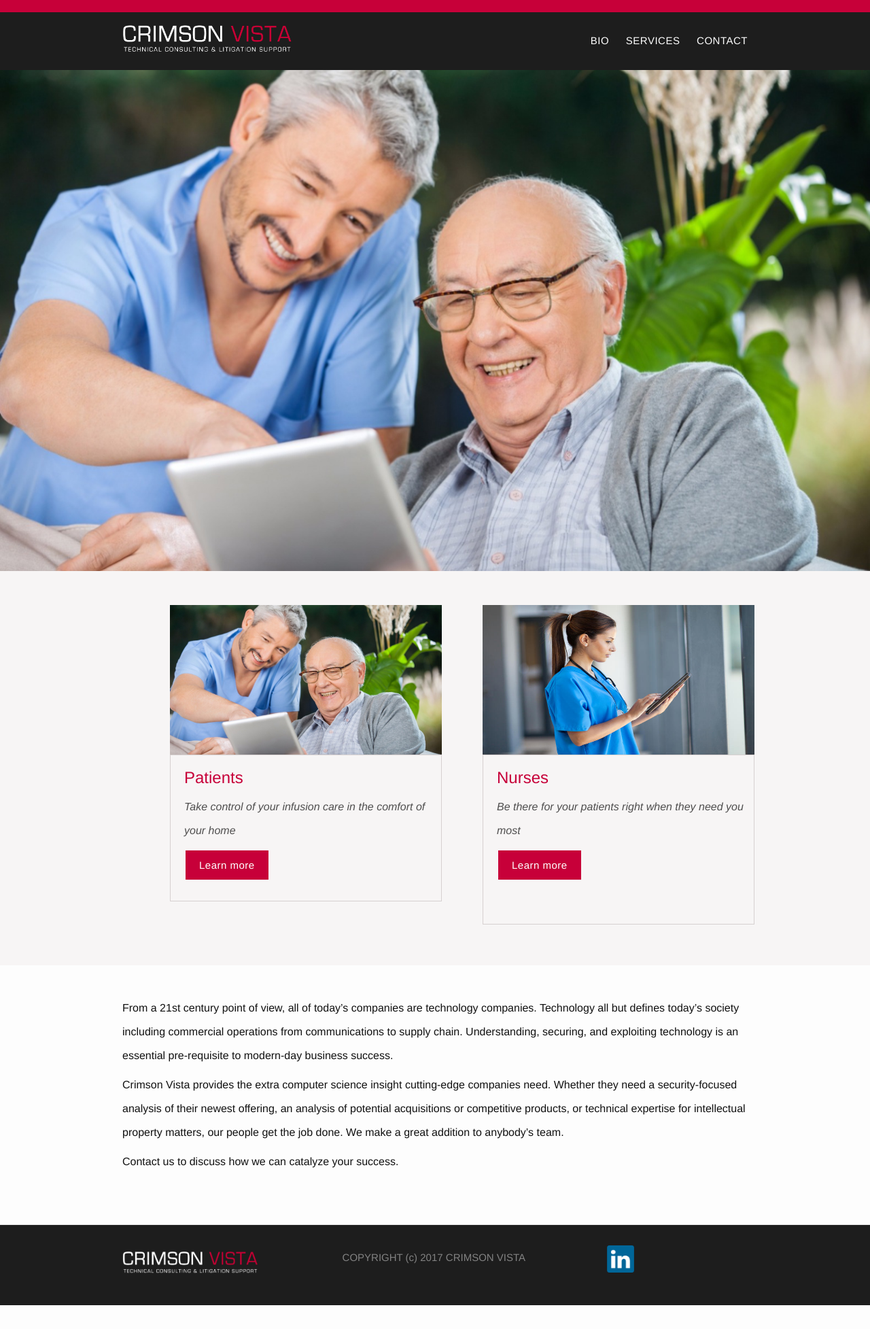
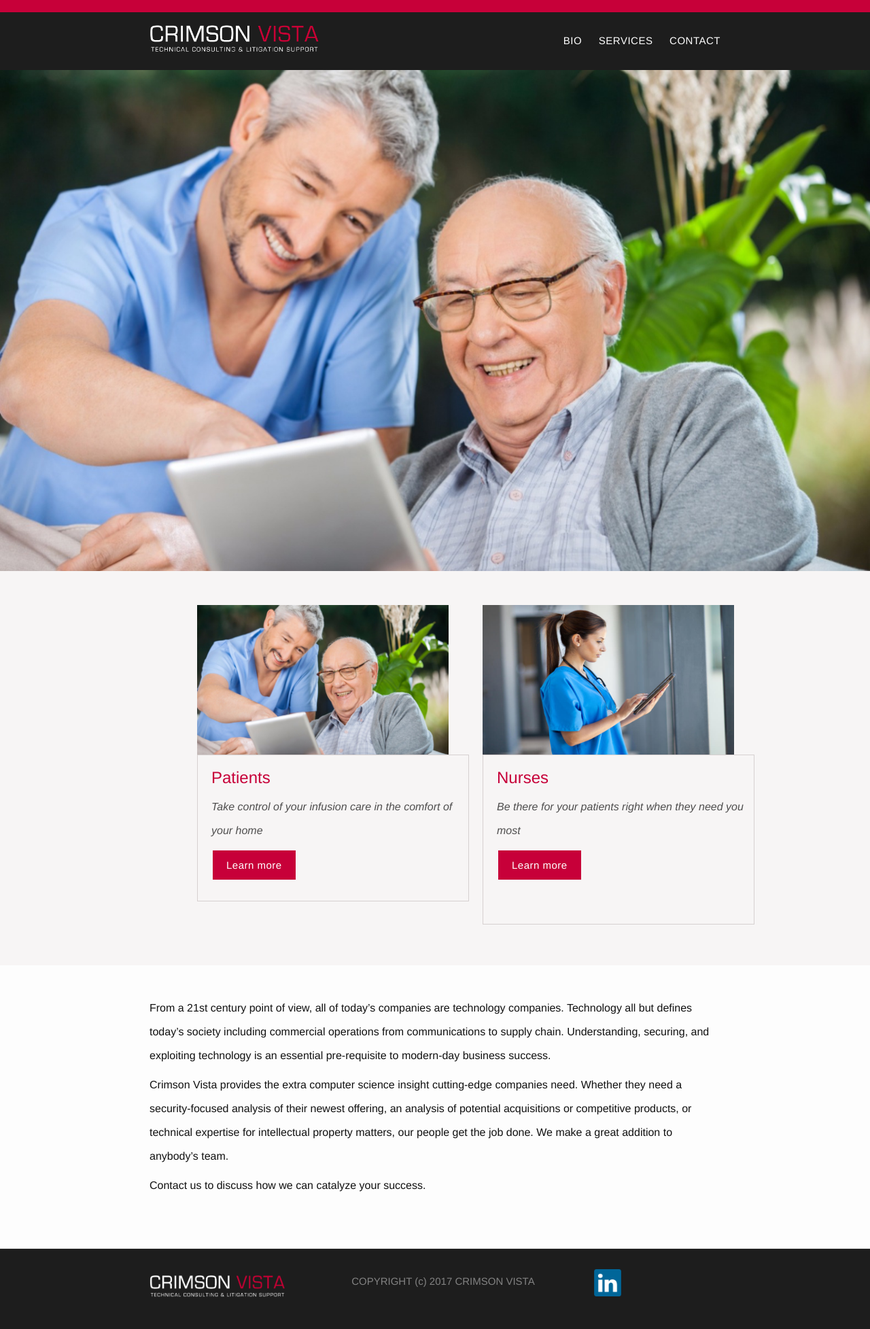
Before and after one commit to vezenwa/vezenwa.github.io, a Jekyll site: the page built from index.md, in a window 1280 px wide. Shown: the whole page at 68% size. Built offline with Jekyll 4.4.1, drawn with Linux system fonts in a browser that asks for light colours; before the commit the page ends 1920 px from its top, so only the background shows below that.

Commit message:
Update main.scss

```diff
--- a/assets/main.scss
+++ b/assets/main.scss
@@ -322,8 +322,8 @@ pre {
     */
 
   max-width: 100%;
-  margin-right: 150px;
-  margin-left: 150px;
+  margin-right: 190px;
+  margin-left: 190px;
   padding-right: 30px;
   padding-left: 30px; }
   @media screen and (max-width:800px) {
```
